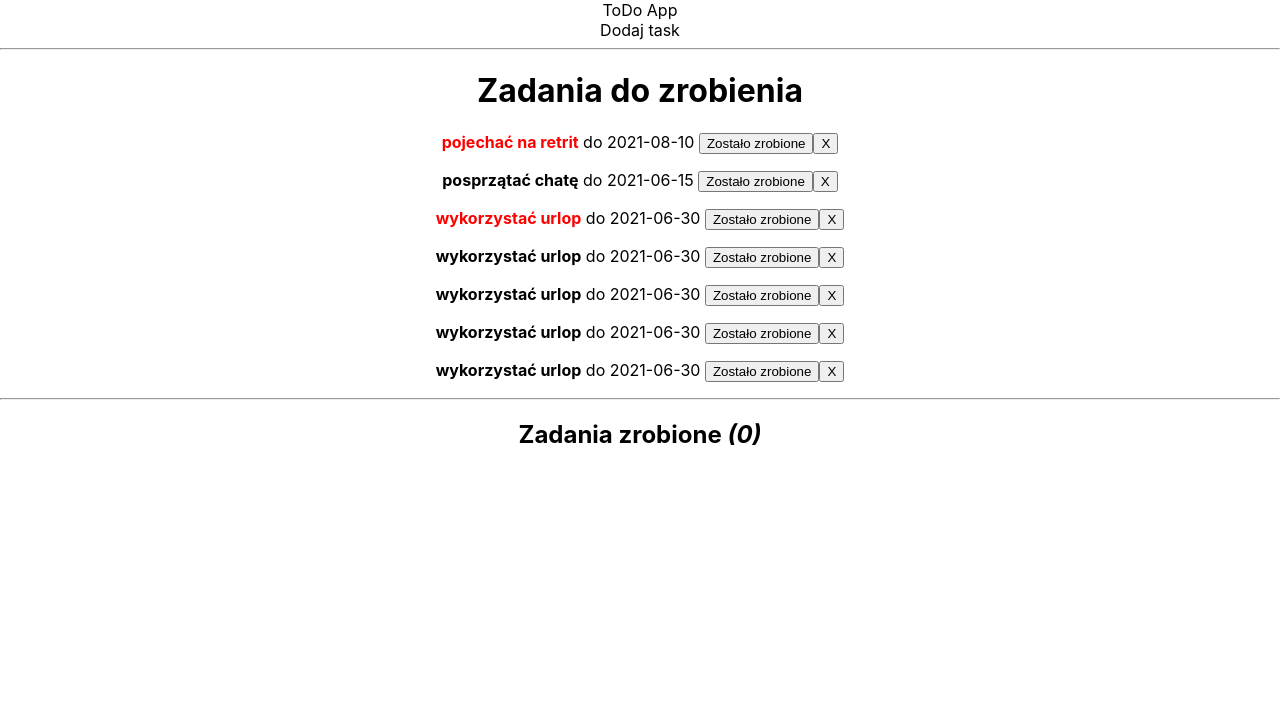
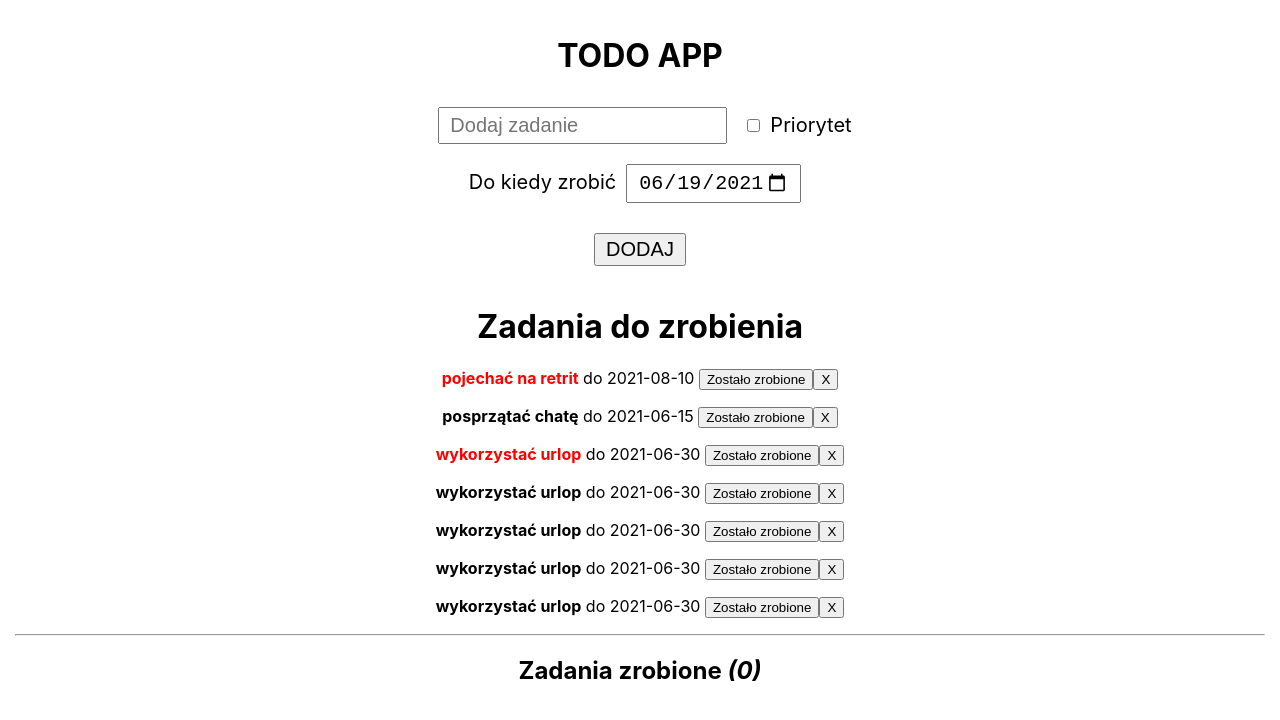
Before and after one commit to AdrianChojnacki/ToDoAppReact, a React (Create React App) app: page / in a window 1280 px wide. Shown: the top 720 px of the page. Built offline with nearby package versions, Linux system fonts and the light colour scheme.

Commit message:
add task device

```diff
--- /dev/null
+++ b/src/components/AddTask.css
@@ -0,0 +1,16 @@
+.form {
+  font-size: 20px;
+}
+
+.form button {
+  margin: 20px;
+  padding: 3px 10px;
+  font-size: 20px;
+  text-transform: uppercase;
+}
+
+input {
+  margin: 10px;
+  padding: 5px 10px;
+  font-size: 20px;
+}
--- a/src/components/AddTask.js
+++ b/src/components/AddTask.js
@@ -1,13 +1,24 @@
 import React, { Component } from "react";
+import "./AddTask.css";
 
 class AddTask extends Component {
-  state = {};
+  state = {
+    text: "",
+    checked: false,
+    date: "2021-06-19",
+  };
 
   render() {
     return (
       <div className="form">
-        <div>Dodaj task</div>
-        <hr />
+        <input type="text" placeholder="Dodaj zadanie" value={this.state.text} />
+        <input type="checkbox" checked={this.state.checked} id="important" />
+        <label htmlFor="important">Priorytet</label>
+        <br />
+        <label htmlFor="date">Do kiedy zrobić</label>
+        <input type="date" value={this.state.date} min="2021-01-01" max="2025-12-31" />
+        <br />
+        <button>Dodaj</button>
       </div>
     );
   }
--- a/src/components/App.css
+++ b/src/components/App.css
@@ -1,4 +1,9 @@
 body {
+  text-align: center;
+}
+
+.App {
+  padding: 15px;
   text-align: center;
 }
 
--- a/src/components/App.js
+++ b/src/components/App.js
@@ -92,8 +92,8 @@
 
   render() {
     return (
-      <div className="task">
-        ToDo App
+      <div className="App">
+        <h1>TODO APP</h1>
         <AddTask />
         <TaskList
           tasks={this.state.tasks}
```
